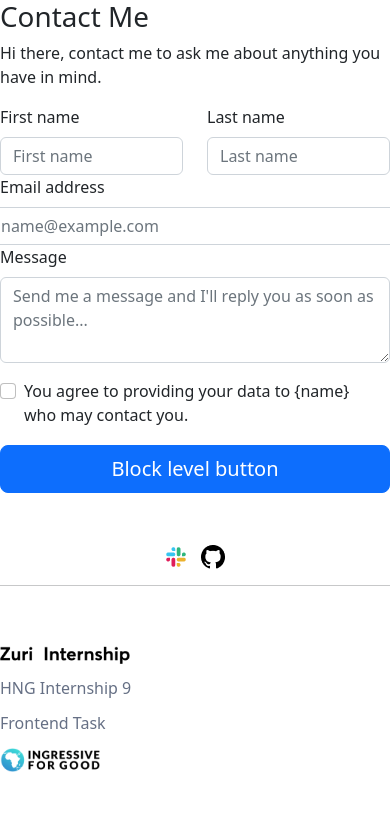
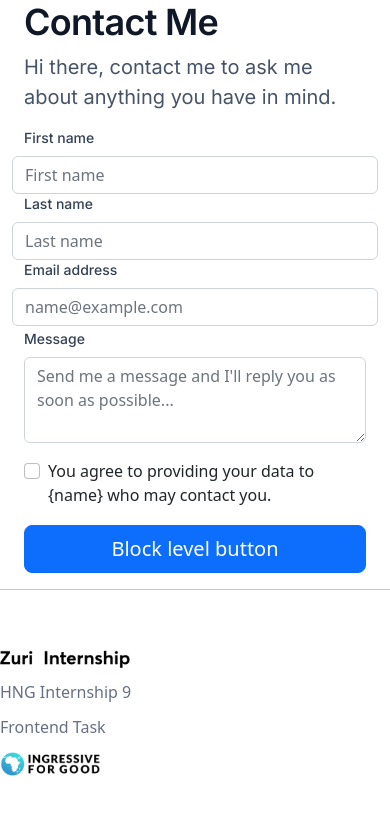
Before and after one commit to Richardjackson-web/linktree-profile, a React (Create React App) app: page /contact in a window 390 px wide. Shown: the top 814 px of the page. Built offline with nearby package versions, Linux system fonts and the light colour scheme.

Commit message:
style: I styled the contact component and made it responsive

```diff
--- a/src/Component/Footer/Footer.css
+++ b/src/Component/Footer/Footer.css
@@ -1,10 +1,3 @@
-.icon{
-    margin-top: 50px;
-   text-align: center;
-}
-.git{
-    margin-left: 15px;
-}
 hr{
     margin: 20px 80px 0px 80px;
 }
--- a/src/Component/Footer/Footer.js
+++ b/src/Component/Footer/Footer.js
@@ -1,7 +1,5 @@
 import React from 'react';
 import './Footer.css';
-import Slack from '../../Image/slack.png';
-import GitHub from '../../Image/GitHub.png';
 import 'bootstrap/dist/css/bootstrap.min.css';
 import Zuri from '../../Image/Zuri.png';
 import I4G from '../../Image/I4G.png';
@@ -9,10 +7,6 @@ import I4G from '../../Image/I4G.png';
 function Footer() {
   return (
     <div>
-        <div className="icon">
-            <img src={Slack}/>
-            <img className="git" src={GitHub}/>
-        </div>
         <hr/>
         <div className="foot">
             <div className="zuri">
--- a/src/Component/Links/Link.css
+++ b/src/Component/Links/Link.css
@@ -1,5 +1,12 @@
 @import url('https://fonts.googleapis.com/css2?family=Inter:wght@500&display=swap');
 
+.icon{
+    margin-top: 50px;
+   text-align: center;
+}
+.git{
+    margin-left: 15px;
+}
 .link-button{
     font-family: 'Inter';
     font-style: normal;
--- a/src/Component/Links/Links.js
+++ b/src/Component/Links/Links.js
@@ -1,6 +1,8 @@
 import React from 'react';
 import './Link.css';
 import {Outlet, Link} from 'react-router-dom';
+import Slack from '../../Image/slack.png';
+import GitHub from '../../Image/GitHub.png';
 
 function Links() {
   return (
@@ -30,6 +32,10 @@ function Links() {
             <br /><br/><br/>
             <Link className="con" to="/contact"><a id="contact">Contact Me</a></Link>
         </div>
+        <div className="icon">
+            <img src={Slack}/>
+            <img className="git" src={GitHub}/>
+        </div>
         <Outlet/>
     </div>
   )
--- a/src/Component/Profile/Profile.js
+++ b/src/Component/Profile/Profile.js
@@ -13,6 +13,7 @@ function Profile() {
         <h2 id="twitter">@i_am_richaard</h2>
         {/* <h2 id="slack">RichardJackson-web</h2> */}
     </div>
+
   )
 }
 
--- a/src/Pages/Contact/Contact.css
+++ b/src/Pages/Contact/Contact.css
@@ -0,0 +1,32 @@
+@import url('https://fonts.googleapis.com/css2?family=Inter:wght@600&display=swap');
+@import url('https://fonts.googleapis.com/css2?family=Inter&display=swap');
+@import url('https://fonts.googleapis.com/css2?family=Inter:wght@500&display=swap');
+
+.contact{
+    font-family: 'Inter';
+    font-style: normal;
+    font-weight: 600;
+    font-size: 36px;
+    line-height: 44px;
+    letter-spacing: -0.02em;
+    color: #101828;
+}
+.hi-con{
+    font-family: 'Inter';
+    font-style: normal;
+    font-weight: 400;
+    font-size: 20px;
+    line-height: 30px;
+    color: #475467;
+}
+.first, .last, .email, .message{
+    font-family: 'Inter';
+    font-style: normal;
+    font-weight: 500;
+    font-size: 14px;
+    line-height: 20px;
+    color: #344054;
+}
+.row{
+    margin: auto;
+}
--- a/src/Pages/Contact/Contact.js
+++ b/src/Pages/Contact/Contact.js
@@ -10,36 +10,49 @@ import Footer from '../../Component/Footer/Footer';
 function Contact() {
   return (
     <div>
+        <Row>
+        <Col className="row"   md={10}>
         <div>
-            <h1>Contact Me</h1>
-            <p>
+            <h1 className="contact">Contact Me</h1>
+            <p className="hi-con">
                 Hi there, contact me to ask me about anything you have in mind.
             </p>
         </div>
+        </Col>
+        </Row>
         <div>
             <Form>
             <Row>
-        <Col>
-            <Form.Label>First name</Form.Label>
-          <Form.Control placeholder="First name" />
+        <Col className="row" md={4}>
+            <Form.Label className="first">First name</Form.Label>
+          <Form.Control id="first_name" placeholder="First name" />
         </Col>
-        <Col>
-        <Form.Label>Last name</Form.Label>
-          <Form.Control placeholder="Last name" />
+        <Col className="row" md={4}>
+        <Form.Label className="last">Last name</Form.Label>
+          <Form.Control id="last_name" placeholder="Last name" />
         </Col>
         </Row>
         <Row>
-        <Form.Label>Email address</Form.Label>
-        <Form.Control type="email" placeholder="name@example.com" />
+          <Col className="row" md={10}>
+          <Form.Label className="email">Email address</Form.Label>
+        <Form.Control id="email" type="email" placeholder="name@example.com" />
+          </Col>
         </Row>
         <Row>
+            <Col className="row" md={10}>
             <Form.Group className="mb-3" controlId="exampleForm.ControlTextarea1">
-            <Form.Label>Message</Form.Label>
-            <Form.Control as="textarea" rows={3} placeholder="Send me a message and I'll reply you as soon as possible..." />
+            <Form.Label className="message">Message</Form.Label>
+            <Form.Control id="message" as="textarea" rows={3} placeholder="Send me a message and I'll reply you as soon as possible..." />
             </Form.Group>
+            </Col>
         </Row>
         <Row>
-        {['checkbox'].map((type) => (
+
+        </Row>
+          <Row>
+
+              <Col className="row" md="10">
+              {['checkbox'].map((type) => (
         <div key={`inline-${type}`} className="mb-3">
           <Form.Check
             inline
@@ -50,14 +63,15 @@ function Contact() {
           />
         </div>
       ))}
-        </Row>
+              <div className="d-grid gap-2">
+              <Button id="btn_submit" variant="primary" size="lg">
+                  Block level button
+              </Button>
+              </div>
+              </Col>
+          </Row>
     </Form>
         </div>
-        <div className="d-grid gap-2">
-      <Button variant="primary" size="lg">
-        Block level button
-      </Button>
-      </div>
       <Footer/>
     </div>
   )
```
